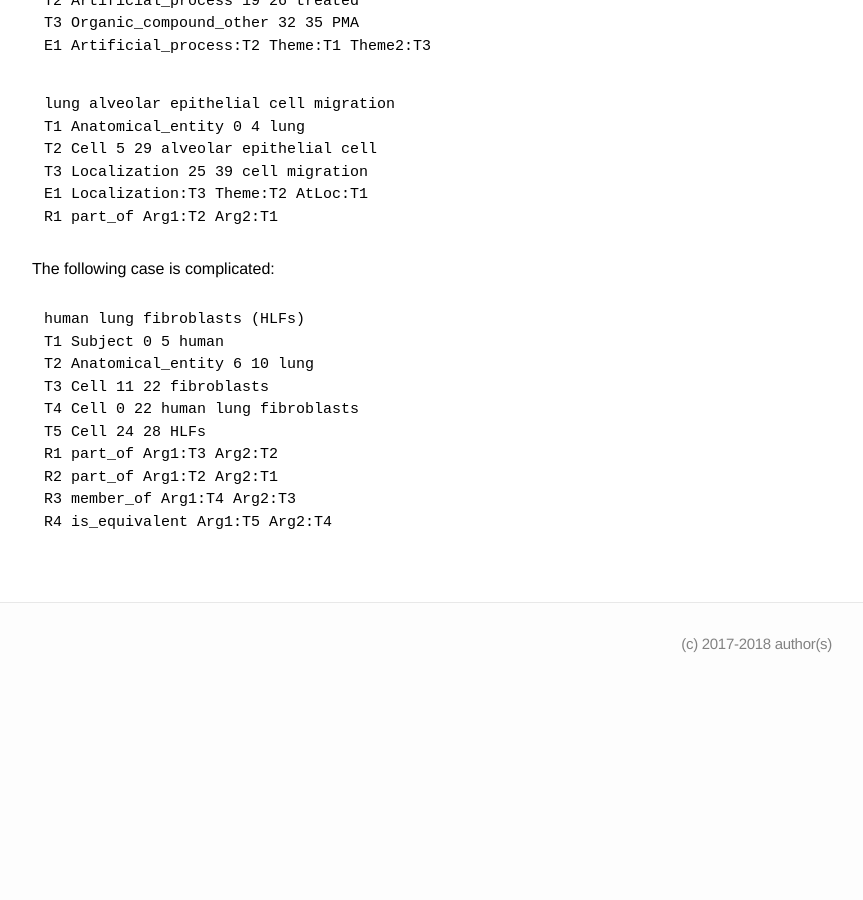
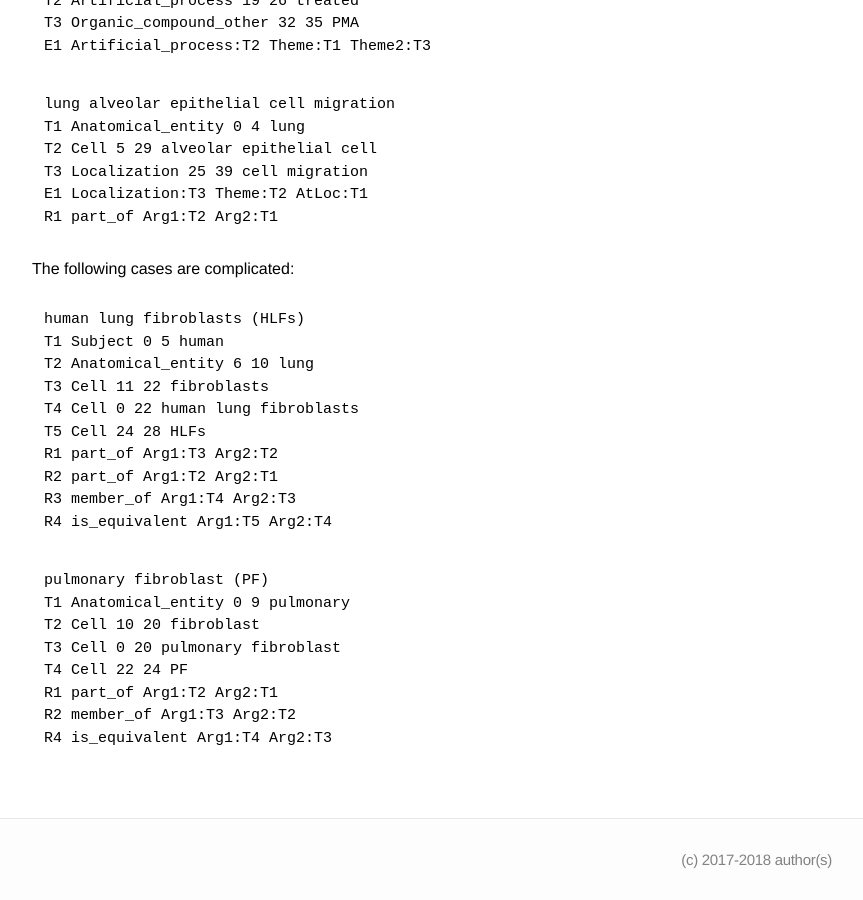
Before and after one commit to ezcatdb/molbiol_lung_corpus-guidelines, a Jekyll site: the page built from _entity/Cell.md, in a window 1280 px wide and 900 px high, scrolled down 935 px. Shown: the whole window, without its empty margins (208-1071 px from the left). Built offline with Jekyll 4.4.1, drawn with Linux system fonts in a browser that asks for light colours; before the commit the page ends 1621 px from its top, so only the background shows below that.

Commit message:
included sample sentence in _entity/Cell.md

```diff
--- a/_entity/Cell.md
+++ b/_entity/Cell.md
@@ -57,7 +57,7 @@ E1 Localization:T3 Theme:T2 AtLoc:T1
 R1 part_of Arg1:T2 Arg2:T1
 ~~~
 
-The following case is complicated:
+The following cases are complicated:
 ~~~ ann
 human lung fibroblasts (HLFs)
 T1 Subject 0 5 human
@@ -70,5 +70,15 @@ R2 part_of Arg1:T2 Arg2:T1
 R3 member_of Arg1:T4 Arg2:T3
 R4 is_equivalent Arg1:T5 Arg2:T4
 ~~~
+~~~ ann
+pulmonary fibroblast (PF)
+T1 Anatomical_entity 0 9 pulmonary
+T2 Cell 10 20 fibroblast
+T3 Cell 0 20 pulmonary fibroblast
+T4 Cell 22 24 PF
+R1 part_of Arg1:T2 Arg2:T1
+R2 member_of Arg1:T3 Arg2:T2
+R4 is_equivalent Arg1:T4 Arg2:T3
+~~~
 
 <!-- details -->
```
